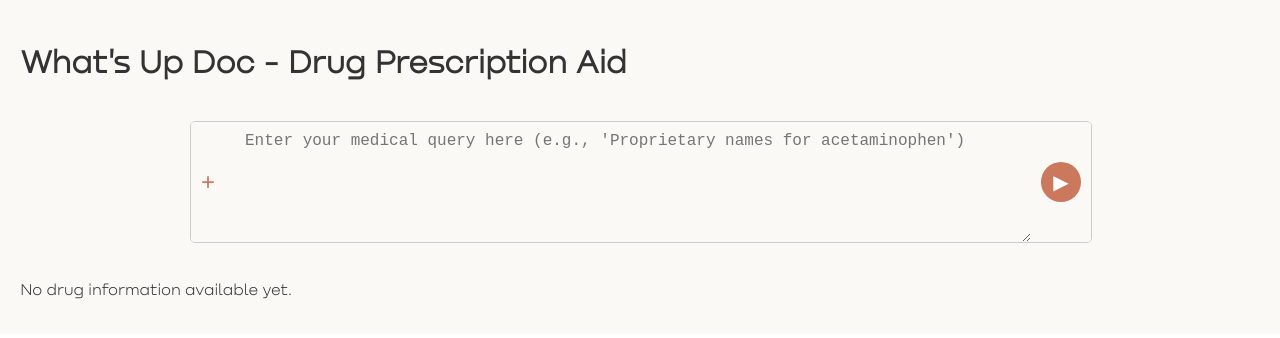
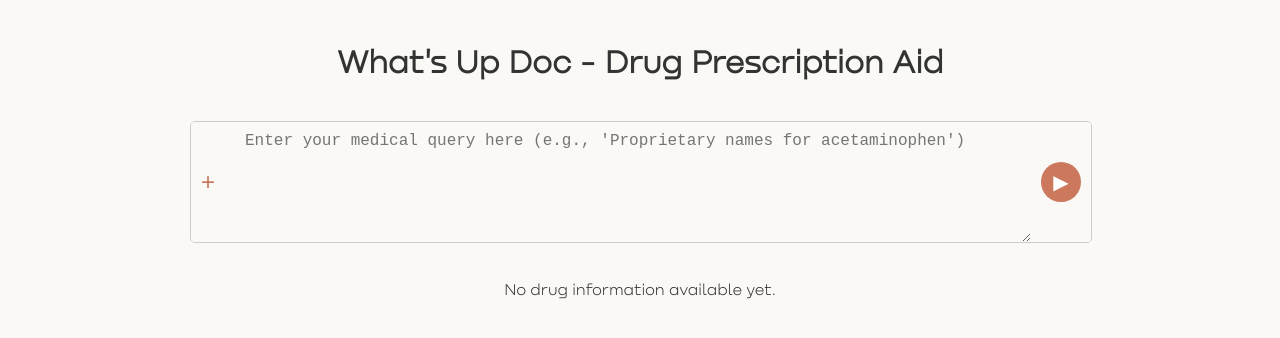
Before and after one commit to pranavum/whats-up-doc, a React (Create React App) app in the folder frontend/: page / in a window 1280 px wide. Shown: the top 338 px of the page. Built offline with nearby package versions, Linux system fonts and the light colour scheme.

Commit message:
New edits to UI

```diff
--- a/frontend/src/App.css
+++ b/frontend/src/App.css
@@ -1,19 +1,32 @@
 /* src/App.css */
+
+html,
+body {
+  margin: 0;
+  padding: 0;
+  height: 100%;
+}
+
+body {
+    background-color: #FAF9F5; /* Set background color on body */
+}
+
 .app-container {
-  font-family: 'NekstLight', sans-serif; /* Apply the font */
+  font-family: 'NekstLight', sans-serif;
   padding: 20px;
   display: flex;
   flex-direction: column;
-  background-color: #FAF9F5;
   color: #333;
+  text-align: center;
+  min-height: 100vh; /* Use 100vh for full viewport height */
 }
 
 .prompt-input-container {
   display: flex;
   flex-direction: column;
-  margin: 20px auto; /* Center horizontally with margin */
-  width: 90%; /* Adjust width as needed */
-  max-width: 900px; /* Adjust max-width as needed */
+  margin: 20px auto;
+  width: 90%;
+  max-width: 900px;
 }
 
 .prompt-textarea-wrapper {
@@ -85,6 +98,7 @@
   justify-content: center;
   width: 80%;
   max-width: 800px;
+  text-align: center;
 }
 
 .drug-info-box {
```
